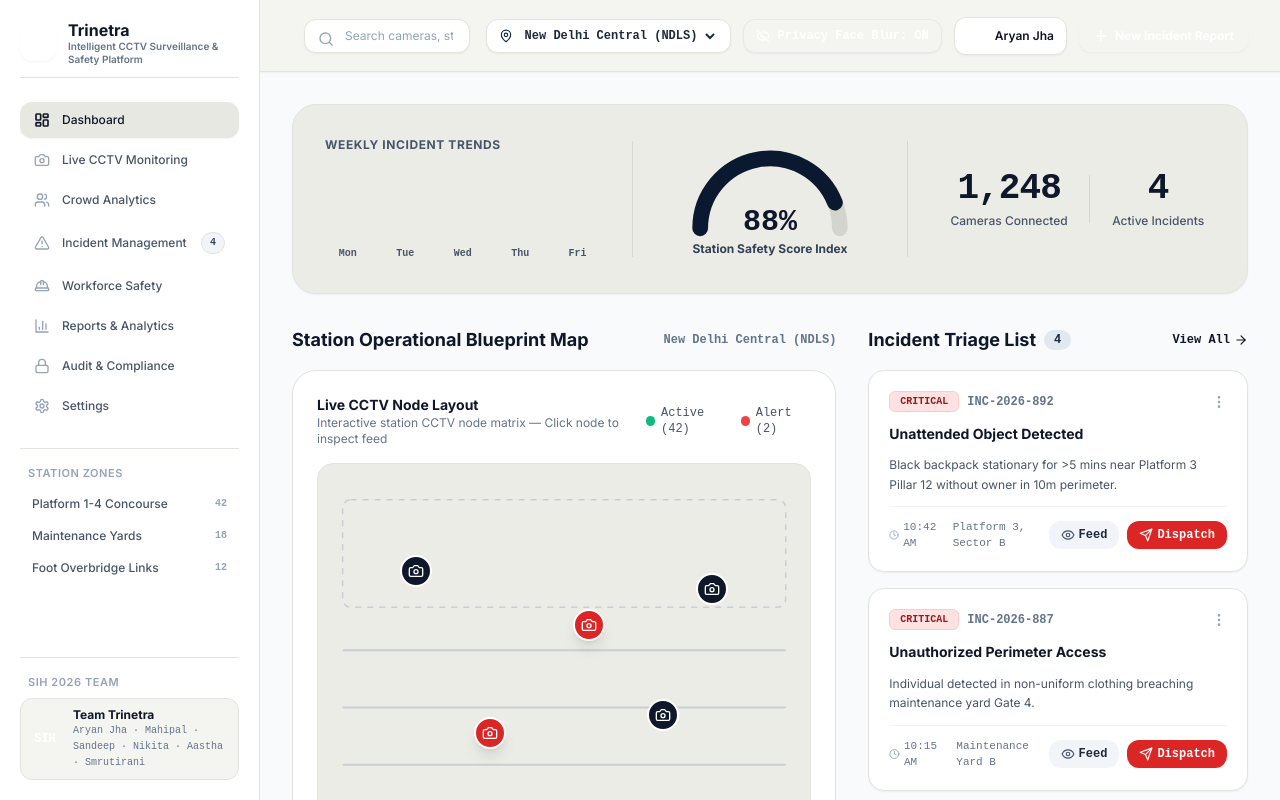
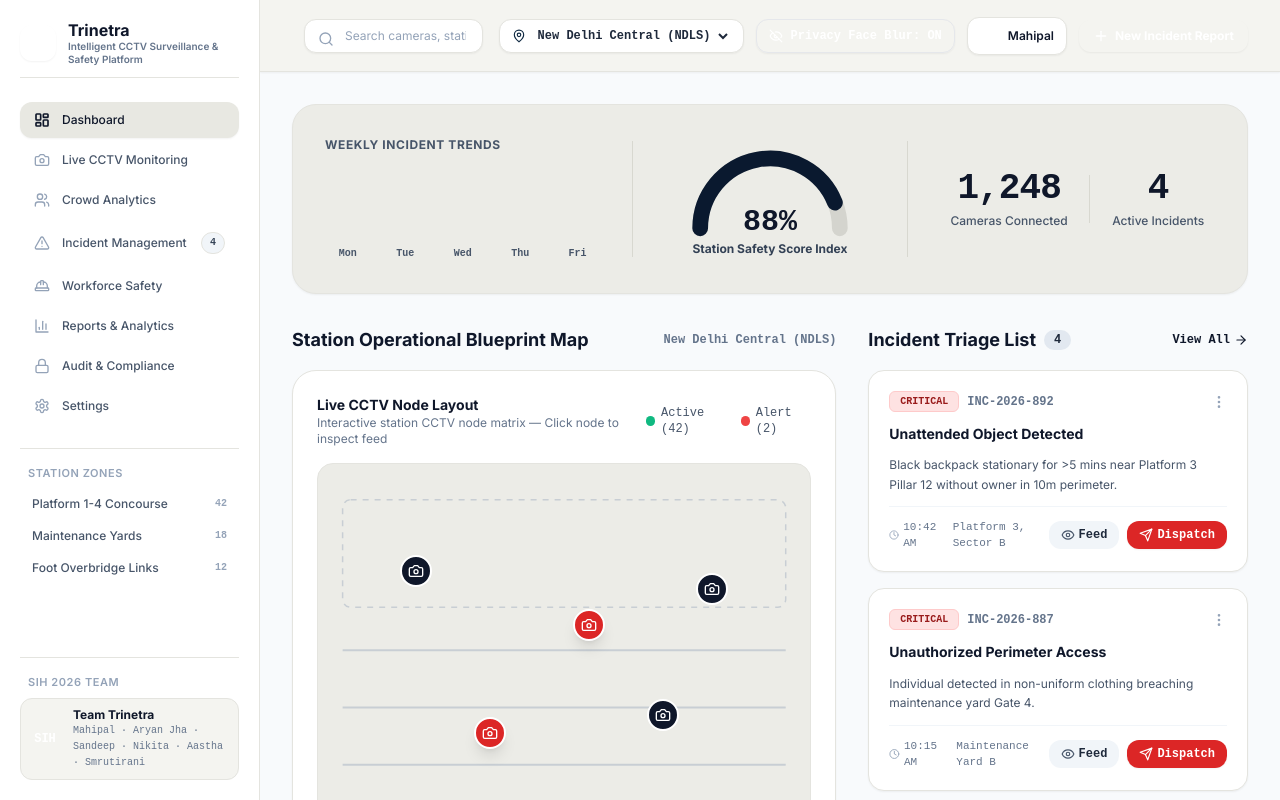
Before and after one commit to AryanJha05/Trinetra, a React (Vite) app in the folder frontend/: page / in a window 1280 px wide. Shown: the top 800 px of the page. Built offline with nearby package versions, Linux system fonts and the light colour scheme.

Commit message:
docs: update SIH 2026 Team Lead to Mahipal in README and platform UI

```diff
--- a/frontend/src/App.jsx
+++ b/frontend/src/App.jsx
@@ -109,10 +109,10 @@ export default function App() {
 
               <div className="grid grid-cols-2 sm:grid-cols-3 gap-3 font-mono">
                 <div className="bg-slate-900/80 p-3 rounded-xl border border-slate-800 text-center">
-                  <p className="text-sm font-bold text-white">Aryan Jha</p>
+                  <p className="text-sm font-bold text-white">Mahipal</p>
                 </div>
                 <div className="bg-slate-900/80 p-3 rounded-xl border border-slate-800 text-center">
-                  <p className="text-sm font-bold text-white">Mahipal</p>
+                  <p className="text-sm font-bold text-white">Aryan Jha</p>
                 </div>
                 <div className="bg-slate-900/80 p-3 rounded-xl border border-slate-800 text-center">
                   <p className="text-sm font-bold text-white">Sandeep</p>
--- a/frontend/src/components/common/Header.jsx
+++ b/frontend/src/components/common/Header.jsx
@@ -71,7 +71,7 @@ export default function Header({
           <div className="w-5 h-5 rounded-full bg-navy-900 text-white flex items-center justify-center text-[10px] font-bold">
             <User className="w-3 h-3 text-white" />
           </div>
-          <span className="font-semibold text-slate-900 hidden sm:inline font-sans">Aryan Jha</span>
+          <span className="font-semibold text-slate-900 hidden sm:inline font-sans">Mahipal</span>
         </div>
 
         {/* Primary Action Button */}
--- a/frontend/src/components/common/Sidebar.jsx
+++ b/frontend/src/components/common/Sidebar.jsx
@@ -110,7 +110,7 @@ export default function Sidebar({ activeTab, setActiveTab, mobileMenuOpen, setMo
             </div>
             <div className="text-xs">
               <p className="font-bold text-slate-900 font-heading">Team Trinetra</p>
-              <p className="text-[10px] text-slate-500 font-mono">Aryan Jha · Mahipal · Sandeep · Nikita · Aastha · Smrutirani</p>
+              <p className="text-[10px] text-slate-500 font-mono">Mahipal · Aryan Jha · Sandeep · Nikita · Aastha · Smrutirani</p>
             </div>
           </div>
         </div>
```
Also changed, not shown: 1 other file (tests, documents, lock files or other folders).
